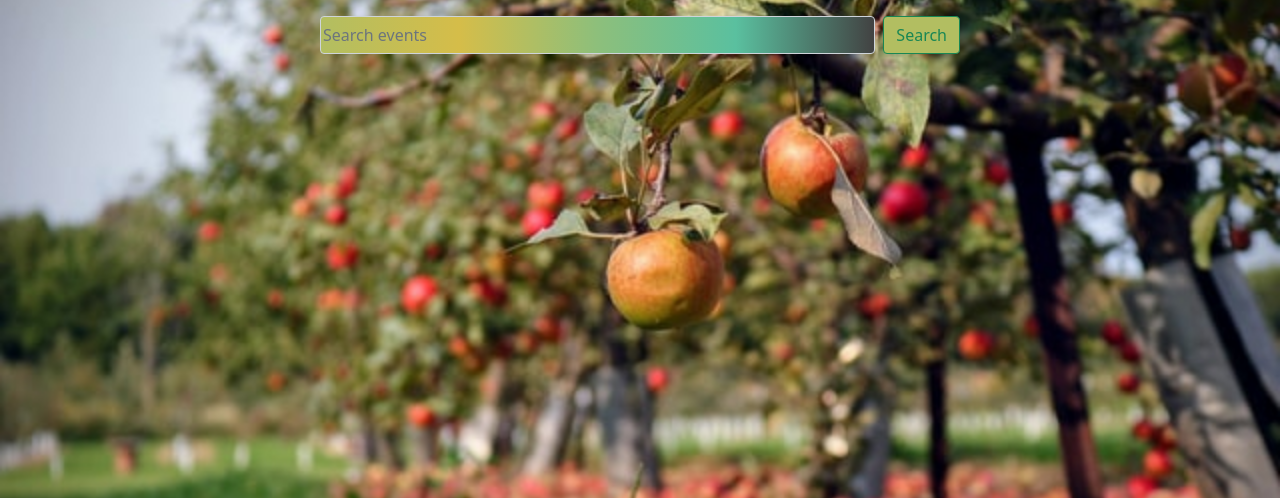
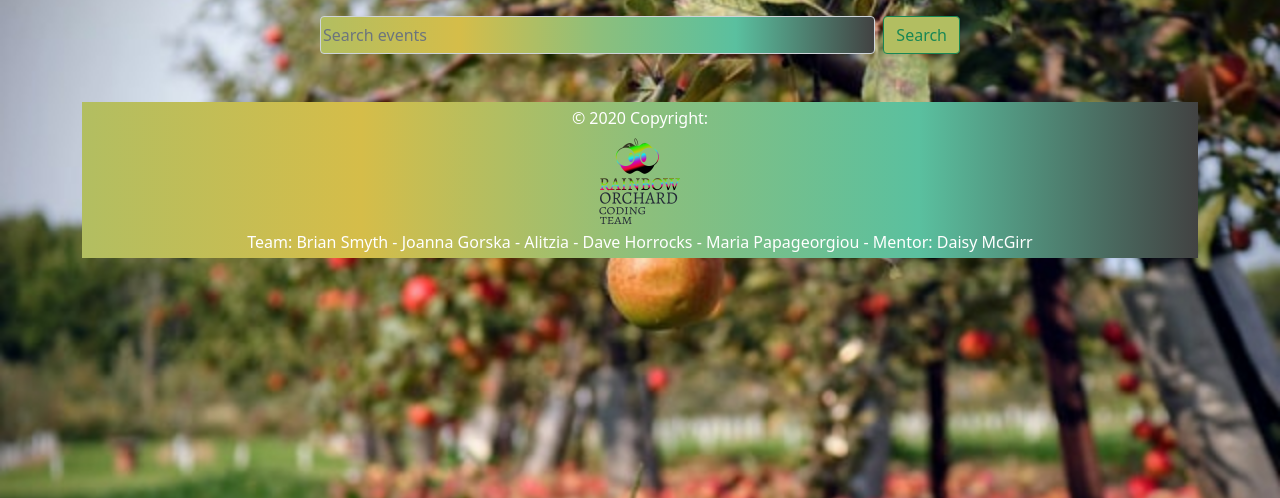
Before and after one commit to BXS-Archipelago/MadeWithPride, a Flask app: page / in a window 1280 px wide. Shown: the part 126-624 px from the top of the page. Run offline with Flask 2, Linux system fonts and the light colour scheme; data that the repository does not hold is empty; some libraries are stand-ins or nearby versions; some web fonts are replaced.

Commit message:
new footer, update team logo image

```diff
--- a/static/CSS/style.css
+++ b/static/CSS/style.css
@@ -153,7 +153,7 @@ further!! Something about Sass mixins?!*/
     padding: 4px;
     border-radius: 7px;
     box-shadow: rgba(0, 0, 0, 0.918) 5px 5px 5px;
-     background: linear-gradient(to right, #b2be61, #d5bd49, #8dbf7b, #5AC09f, #424242);
+    background-color: red
 }
 
 .view-btn {
@@ -185,6 +185,10 @@ further!! Something about Sass mixins?!*/
 .nav-links-right {
     display: flex;
     justify-content: flex-end;
+}
+
+.nav-link:hover {
+    color: lightgreen
 }
 
 .img-cntr{
@@ -245,6 +249,28 @@ further!! Something about Sass mixins?!*/
     padding: 2px;
 }
 
+.footer-container {
+    display: flex;
+    flex-direction: row;
+}
+.names {
+    text-decoration: none;
+}
+.ftr.hldr {
+    width: 100%;
+    display: flex;
+    flex-direction: column;
+}
+
+.team-holder {
+    width: 100%;
+    display: flex;
+    justify-content: center;
+}
+.team {
+    height: 100px;
+    width: 100px;
+}
 @media screen and (max-width: 993px) {
     .img-cntr {
         display: none;
--- a/templates/base.html
+++ b/templates/base.html
@@ -30,7 +30,7 @@
             <img src="../static/images/rainbow-heart.png" alt="" width="30" height="24" class="d-inline-block align-text-top">
           </button>
           <!-- name of site - can be removed if not needed -->
-          <a class="navbar-brand" href="#"><img  src="/static/images/logo-transparent.png" class="img-fluid rounded"></a>
+          <a class="navbar-brand" href="{{ url_for('events') }}"><img  src="/static/images/logo-transparent.png" class="img-fluid rounded"></a>
           <div class="collapse navbar-collapse nav-links-right" id="navbarNav">
             <ul class="navbar-nav">
               <!-- .active and aria-current="page" to move to releveant location on
@@ -86,10 +86,29 @@
 
 <!-- note - no indent -->
 </section>
+
 {% block content %}
 
 {% endblock %}
+<div class="container my-5">
 
+  <footer>
+
+
+    <!-- Copyright -->
+    <div class="text-center text-white p-1 ftr-hldr" style="background: linear-gradient(to right, #b2be61, #d5bd49, #8dbf7b, #5AC09f, #424242)">
+
+      © 2020 Copyright:
+      <div class="team-holder">
+       <img src="../static/images/ROC-Team.png" alt="" class="team rounded">
+       </div>
+      <a class="text-white names" href="https:/codeinstitute.net/"> Team: Brian Smyth - Joanna Gorska - Alitzia - Dave Horrocks - Maria Papageorgiou - Mentor: Daisy McGirr</a>
+
+    </div>
+    <!-- Copyright -->
+  </footer>
+
+</div>
 
 
     <script src="https://cdn.jsdelivr.net/npm/bootstrap@5.0.1/dist/js/bootstrap.bundle.min.js" integrity="sha384-gtEjrD/SeCtmISkJkNUaaKMoLD0//ElJ19smozuHV6z3Iehds+3Ulb9Bn9Plx0x4" crossorigin="anonymous"></script>
```
Also changed, not shown: README.md (deleted), static/images/ROC-Team.png (added), static/images/ROC-Team2.png (added).
